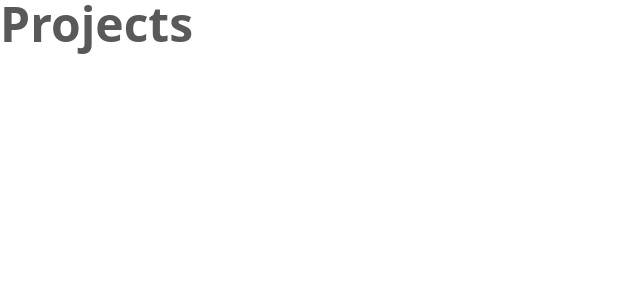
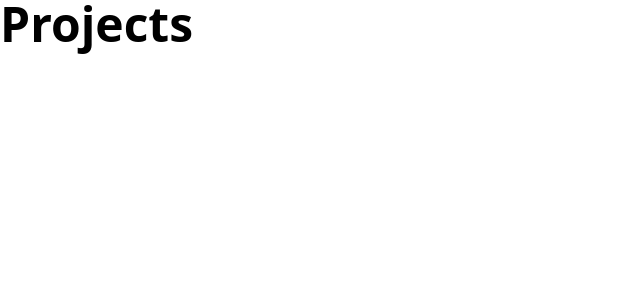
Before and after one commit to Margo1212/margo-portfolio, a Next.js app: page /projects in a window 1280 px wide. Shown: the top 300 px of the page, without its empty margins (0-640 px from the left). Built offline with nearby package versions, Linux system fonts and the light colour scheme.

Commit message:
fix colors

```diff
--- a/tailwind.config.js
+++ b/tailwind.config.js
@@ -20,7 +20,8 @@ module.exports = {
       },
       text: {
         primary: '#000000',
-        secondary: '#595959',
+        dark: '#595959',
+        light: '#C6C6C6',
       },
       alert: '#AC353D',
     },
```
